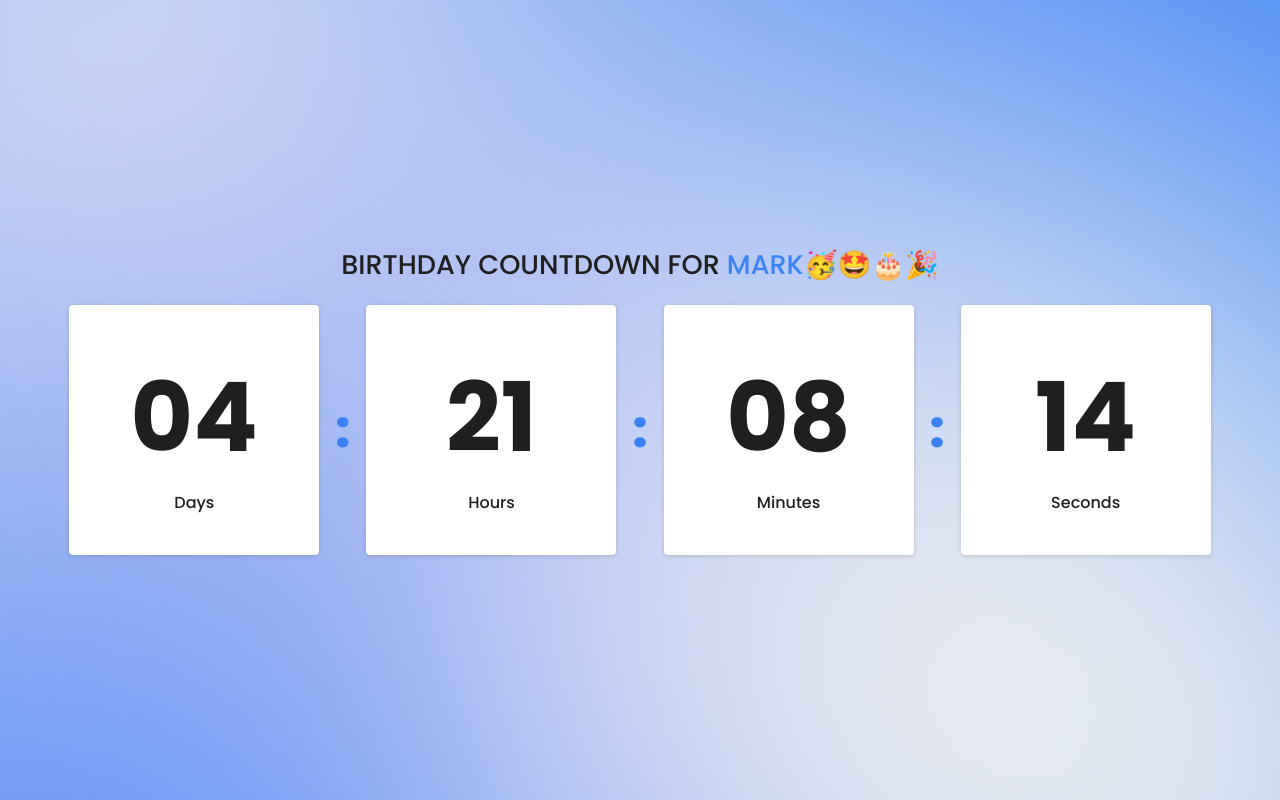
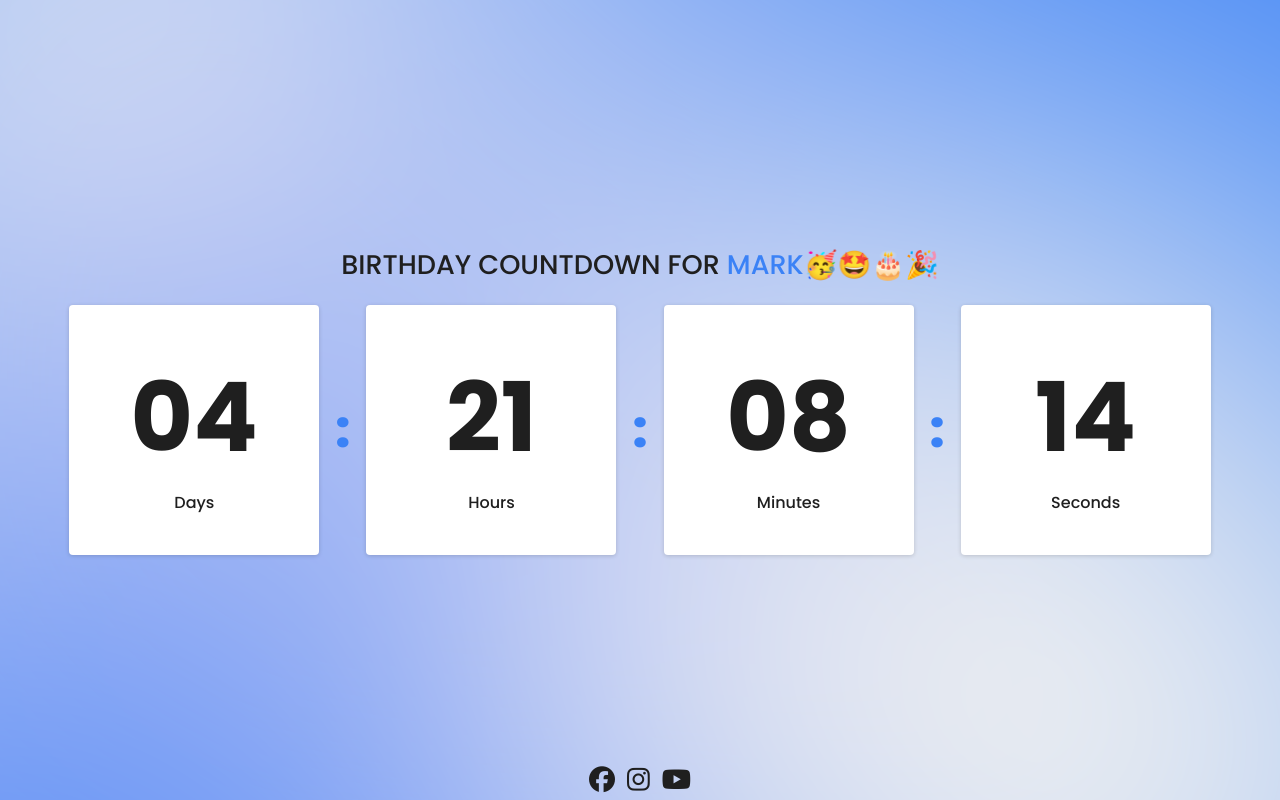
Before and after one commit to MarkMallari16/Birthday-Countdown, a plain HTML site: page index.html in a window 1280 px wide. Drawn offline with Linux system fonts and the light colour scheme.

Commit message:
Add files via upload

```diff
--- a/index.html
+++ b/index.html
@@ -7,6 +7,7 @@
     <title>Birthday Count Down ni Mark</title>
     <link rel="stylesheet" href="style.css">
     <link rel="icon" href="cake.png">
+    <script src="https://kit.fontawesome.com/cb37e64477.js" crossorigin="anonymous"></script>
 </head>
 
 <body>
@@ -52,6 +53,17 @@
                     </div>
                 </div>
             </div>
+            <div class="social-media-links">
+                <div class="icon">
+                    <a href="https://www.facebook.com/Markccmllari.16/"><i class="fa-brands fa-facebook"></i></a>
+                </div>
+                <div class="icon">
+                    <a href="https://www.instagram.com/mrkymllari/"><i class="fa-brands fa-instagram"></i></a>
+                </div>
+                <div class="icon">
+                    <a href="https://www.youtube.com/channel/UCjmHlbLg0GEGH4SOS04jQPg"> <i class="fa-brands fa-youtube"></i></a>
+                </div>
+            </div>
         </div>
         <div class="result-container" id="resultContainer">
             <h1 class="result-header">Happy Birthday Mark🥳🤩🎂🎉</h1>
--- a/script.js
+++ b/script.js
@@ -21,7 +21,7 @@ function birthdayCountdown(targetDate) {
         seconds %= 60;
 
         displayMessage(formatTime(days), formatTime(hours), formatTime(minutes), formatTime(seconds));
-        setTimeout(updateTimer, 1000);
+        requestAnimationFrame(updateTimer);
     };
 
     const displayMessage = (days, hours, minutes, seconds) => {
@@ -61,5 +61,4 @@ if (
     mainContainer.style.display = "none";
     resultContainer.classList.add("show-result-container");
 }
-
 birthdayCountdown(birthdayDate);
--- a/style.css
+++ b/style.css
@@ -30,6 +30,7 @@ body {
 
 }
 
+
 .header {
     font-weight: 500;
     color: var(--text-header-color-main);
@@ -45,6 +46,7 @@ body {
 }
 
 .countdown-container {
+
     display: flex;
     justify-content: center;
     align-items: center;
@@ -82,6 +84,24 @@ body {
     font-weight: 800;
     font-size: 50px;
 }
+.social-media-links{
+    position: absolute;
+    right: 0;
+    left: 0;
+    bottom: 0;
+    display: flex;
+    justify-content: center;
+    align-items: center;
+    gap: 12px;
+}
+.social-media-links a{
+    color: var(--background);
+    font-size: 26px;
+    transition: all 0.3s ease;
+}
+.social-media-links a:hover{
+    color: var(--primary-color);
+}
 /*result*/
 .result-container{
     display: none;
@@ -93,5 +113,9 @@ body {
 .result-header{
     color: var(--primary-color);
     font-size: 5rem;
-
 }
+@media screen  and (max-width: 768px){
+    .colon{
+        display: none;
+    }
+}
```
